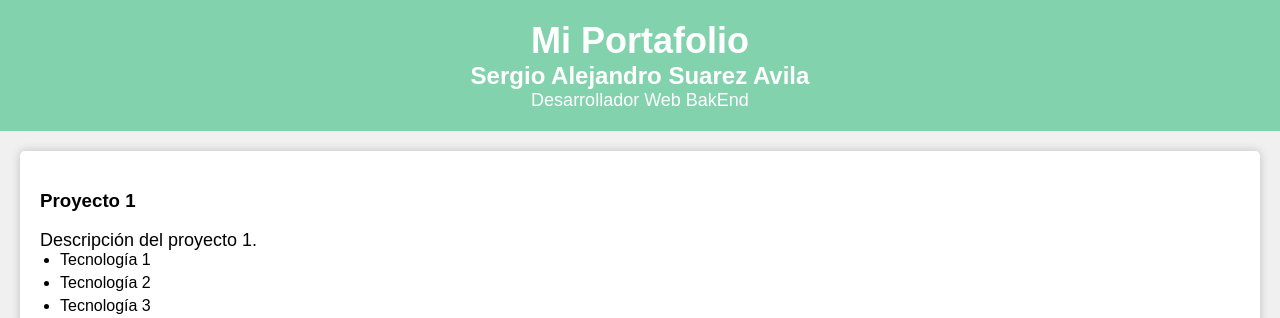
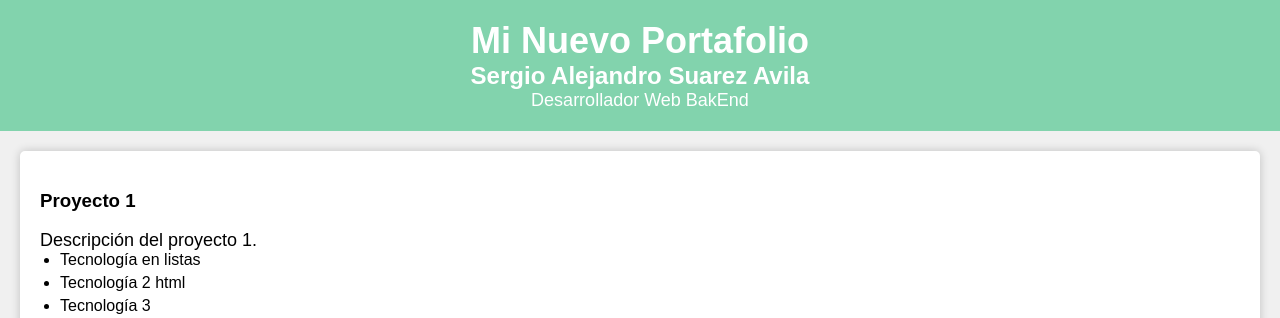
Before and after one commit to SergioSuarez99/portafolio_Sergio, a plain HTML site: page index.html in a window 1280 px wide. Shown: the top 318 px of the page. Drawn offline with Linux system fonts and the light colour scheme.

Commit message:
Se modifico el  area de listas desosrdenadas dentro de Index.html

```diff
--- a/index.html
+++ b/index.html
@@ -11,7 +11,7 @@
 <body>
     <header>
 <!--         Encabezado  del portafolio -->
-        <h1>Mi Portafolio</h1>
+        <h1>Mi Nuevo Portafolio</h1>
         <h2>Sergio Alejandro Suarez Avila</h2>
         <p>Desarrollador Web BakEnd </p>
     </header>
@@ -22,8 +22,8 @@
             <p>Descripción del proyecto 1.</p>
 <!--            listas Ordenadas -->
             <ul>
-                <li>Tecnología 1</li>
-                <li>Tecnología 2</li>
+                <li>Tecnología en listas </li>
+                <li>Tecnología 2 html</li>
                 <li>Tecnología 3</li>
             </ul>
             <img src="proyecto1.jpg" alt="Proyecto 1">
```
